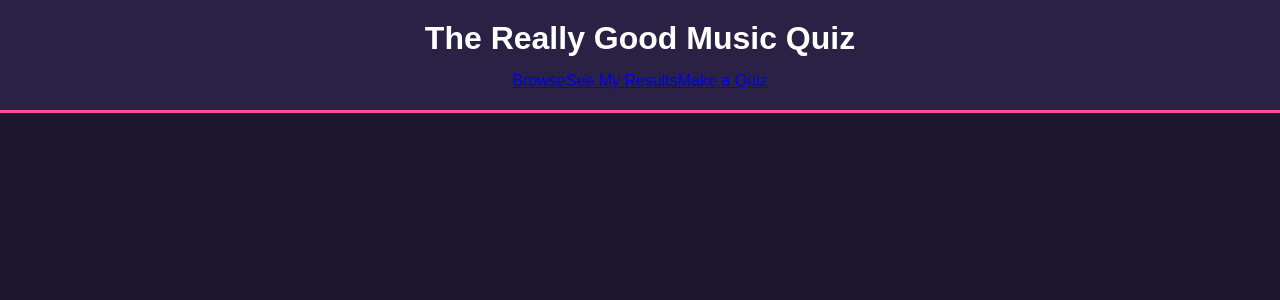
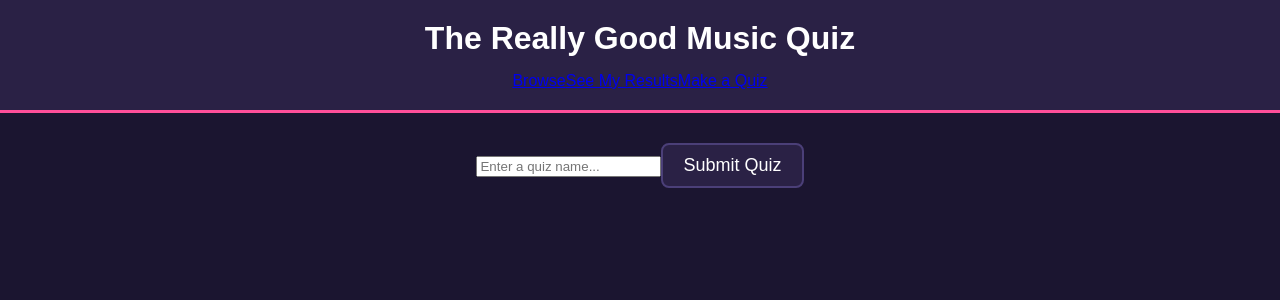
Before and after one commit to LiamIsCoding/thereallygoodmusicquiz, a React (Vite) app: page /make in a window 1280 px wide. Shown: the top 300 px of the page. Built offline with nearby package versions, Linux system fonts and the light colour scheme.

Commit message:
feat: initial boilerplate for MakePage

```diff
--- a/src/MakePage.jsx
+++ b/src/MakePage.jsx
@@ -1,8 +1,21 @@
+import { useState } from "react";
+
 function MakePage() {
+    const [quizName, setQuizName] = useState("");
+
+    function handleSubmit(event) {
+        event.preventDefault();
+
+        setQuizName("");
+    }
+
     return (
-        <>
-
-        </>
+        <section>
+            <form onSubmit={handleSubmit}>
+                <input aria-label="Enter a quiz name" value={quizName} onChange={(e) => setQuizName(e.target.value)} placeholder="Enter a quiz name..." />
+                <button aria-label="Submit quiz" type="submit" >Submit Quiz</button>
+            </form>
+        </section>
     )
 }
 
```
